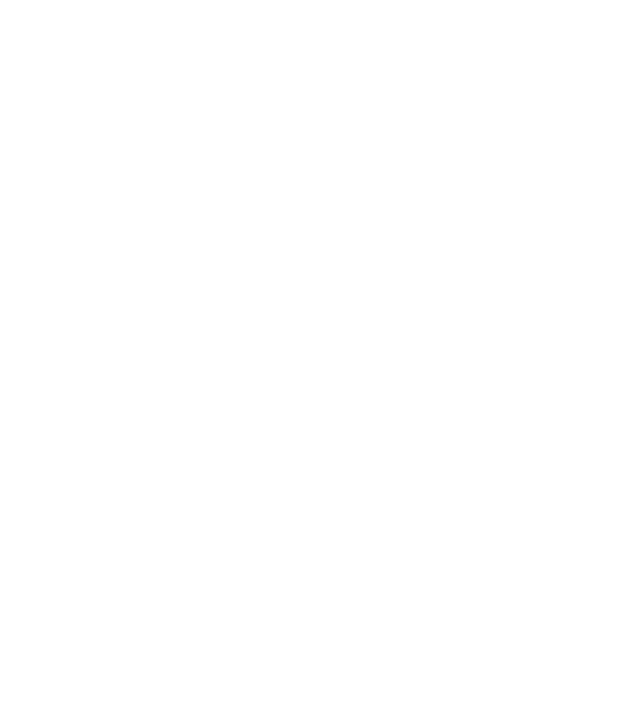
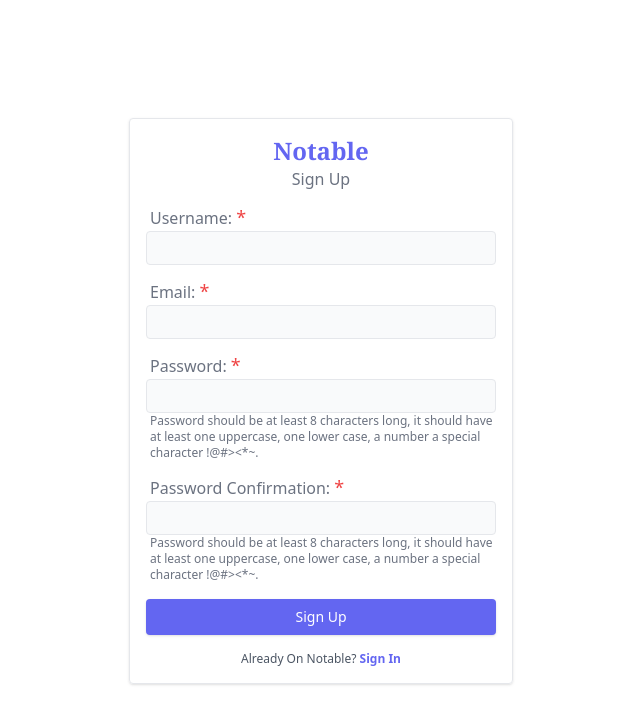
Before and after one commit to Ebenezeroffei/notable, a React (Create React App) app in the folder notable-frontend/: page /register in a window 1280 px wide. Before the commit this address had no page. Shown: the top 724 px of the page, without its empty margins (319-959 px from the left). Built offline with nearby package versions, Linux system fonts and the light colour scheme.

Commit message:
Feat: Register page design complete.

```diff
--- a/notable-frontend/src/App.js
+++ b/notable-frontend/src/App.js
@@ -1,6 +1,7 @@
 import React from 'react';
 import { BrowserRouter, Routes, Route } from 'react-router-dom';
 import Login from './pages/Auth/Login';
+import Register from './pages/Auth/Register';
 
 const App = () => {
 
@@ -8,6 +9,7 @@
         <BrowserRouter>
             <Routes>
                 <Route path='login/' element={<Login />} />
+                <Route path='register/' element={<Register />} />
             </Routes>
         </BrowserRouter>
     );
--- a/notable-frontend/src/pages/Auth/Login.js
+++ b/notable-frontend/src/pages/Auth/Login.js
@@ -1,8 +1,9 @@
-import { useRef } from "react";
-import TextField from "../../components/TextField";
-import PasswordTextField from "../../components/TextField/PasswordTextField";
-import Button from '../../components/Button';
-// import backdrop from '../../../public/images/backdrop.jpg'
+import React, { useRef } from 'react';
+import TextField from '../../components/TextField';
+import PasswordTextField from '../../components/TextField/PasswordTextField';
+import Button from '../../components/Button'
+
+
 
 const Login = () => {
     const username = useRef();
@@ -10,14 +11,14 @@
 
     return (
         <main>
-            <section className="max-w-sm p-4 rounded shadow mx-auto border mt-6">
-                <h1 className="text-center font-semibold text-2xl text-indigo-500 font-serif">Notable</h1>
-                <p className="text-center text-gray-400 text-lg">Sign In</p>
-                <TextField value={username} label="Username" />
+            <section className='max-w-sm p-4 rounded border shadow mx-auto mt-[calc((100vh_-_400px)/2)]'>
+                <h1 className='text-center text-2xl font-semibold text-indigo-500 font-serif '>Notable</h1>
+                <p className='text-center text-md text-gray-500'>Sign In</p>
+                <TextField label="Username" value={username} />
                 <PasswordTextField value={password} />
-                <a href="/forgot-password" className="text-right block text-indigo-500 text-xs mb-5 hover:underline">Forgot Password</a>
-                <Button width="w-full" text="Sign In" />
-                <p className="text-center mt-2 text-xs text-gray-600">New To Notable? <a href="/register" className="font-semibold text-indigo-500 hover:underline">Sign Up</a></p>
+                <a href="/forgot-password" className='block text-right text-indigo-500 text-xs hover:underline mb-4'>Forgot Password</a>
+                <Button text="Sign In" width="w-full" />
+                <p className='text-center text-xs text-gray-500 mt-4'>New To Notable? <a href="/register" className='font-semibold text-indigo-500 hover:underline'>Sign Up</a></p>
             </section>
         </main>
     );
--- /dev/null
+++ b/notable-frontend/src/pages/Auth/Register.js
@@ -0,0 +1,31 @@
+import React, { useRef } from 'react';
+import TextField from '../../components/TextField';
+import EmailTextField from '../../components/TextField/EmailTextField';
+import PasswordTextField from '../../components/TextField/PasswordTextField';
+import Button from '../../components/Button';
+
+const Register = () => {
+    const username = useRef();
+    const email = useRef();
+    const password1 = useRef();
+    const password2 = useRef();
+
+    return (
+        <main>
+            <section className='p-4 rounded border shadow mx-auto max-w-sm mt-[calc((100vh_-_564px)/2)]'>
+                <h1 className='text-center text-indigo-500 font-serif font-semibold text-2xl'>Notable</h1>
+                <p className='text-center text-md text-gray-500'>Sign Up</p>
+                <TextField label="Username" value={username} />
+                <EmailTextField value={email} />
+                <PasswordTextField value={password1} />
+                <PasswordTextField value={password2} label="Password Confirmation" />
+                <div className='my-4'>
+                    <Button text="Sign Up" width="w-full" />
+                </div>
+                <p className='text-center text-gray-600 text-xs'>Already On Notable? <a href="/login" className='font-semibold text-indigo-500 hover:underline'>Sign In</a></p>
+            </section>
+        </main>
+    );
+}
+
+export default Register;
```
